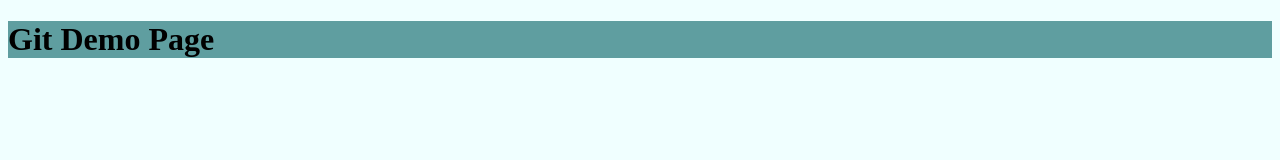
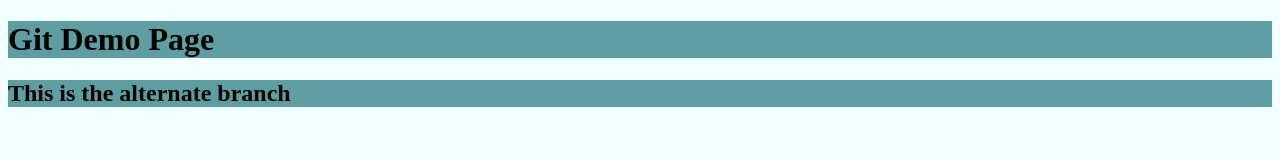
Before and after one commit to jakecmeissner/playlist, a plain HTML site: page index.html in a window 1280 px wide. Drawn offline with Linux system fonts and the light colour scheme.

Commit message:
alternate branch h2 heading

```diff
--- a/index.html
+++ b/index.html
@@ -9,6 +9,7 @@
 </head>
 <body>
     <h1>Git Demo Page</h1>
+    <h2>This is the alternate branch</h2>
 
     <script src="app.js"></script>
 </body>
--- a/styles.css
+++ b/styles.css
@@ -2,6 +2,6 @@ body {
     background-color: azure;
 }
 
-h1 {
+h1, h2 {
     background-color: cadetblue;
 }
```
